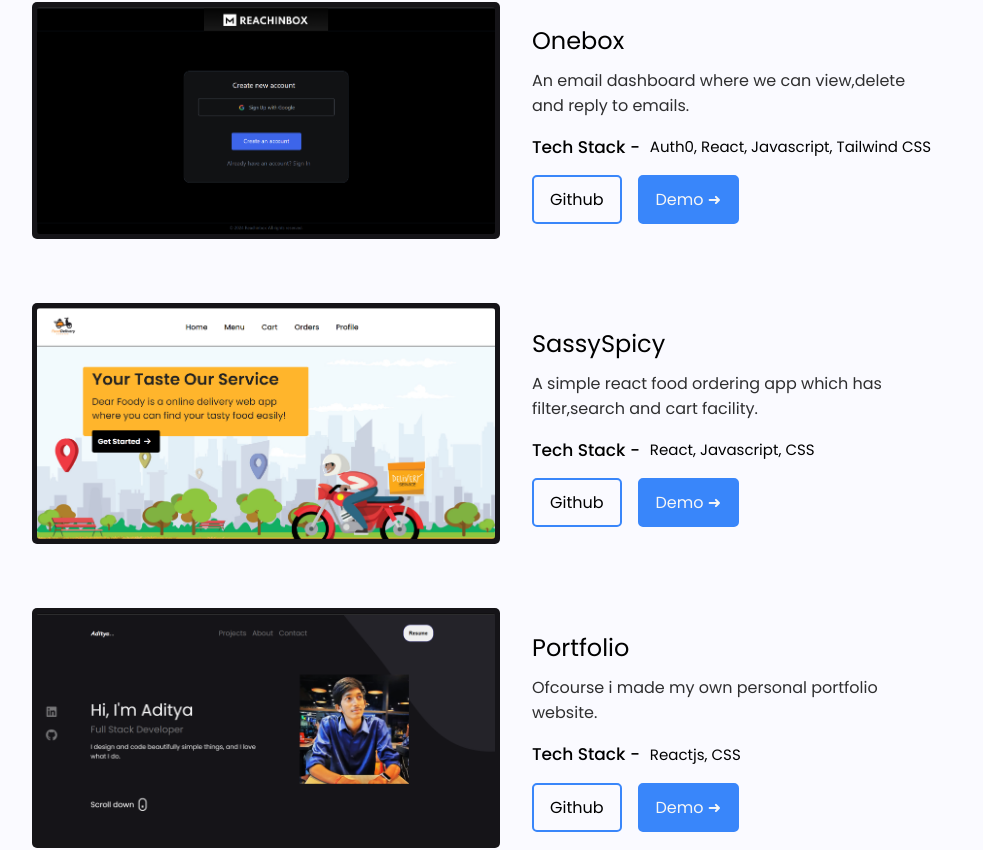
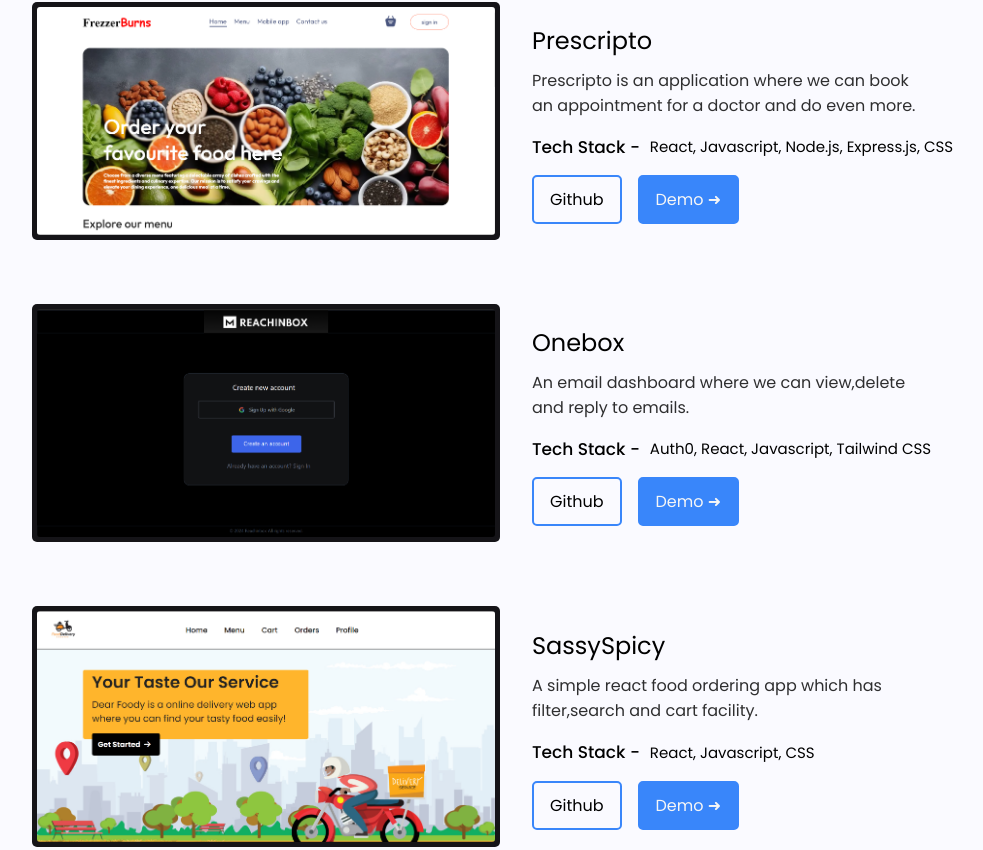
Before and after one commit to Adi70139/Portfolio, a React (Vite) app in the folder Portfolio/: page / in a window 1280 px wide. Shown: the part 1260-2110 px from the top of the page, without its empty margins (124-1107 px from the left). Built offline with nearby package versions, Linux system fonts and the light colour scheme.

Commit message:
project add

```diff
--- a/Portfolio/src/data/ProjectData.js
+++ b/Portfolio/src/data/ProjectData.js
@@ -7,6 +7,14 @@ export const ProjectList = [
     tech_stack: "React, Javascript, Node.js, Express.js, CSS",
     github_url: "https://github.com/Adi70139/Freezer.com",
     demo_url: "https://freezer-com.onrender.com",
+  },
+  {
+    img: "./assets/FreezerBurns.png",
+    title: "Prescripto",
+    description: "Prescripto is an application where we can book an appointment for a doctor and do even more.",
+    tech_stack: "React, Javascript, Node.js, Express.js, CSS",
+    github_url: "https://github.com/Adi70139/prescripto",
+    demo_url: "https://prescripto-gamma.vercel.app",
   },
   {
     img: "./assets/onebox.png",
@@ -24,14 +32,6 @@ export const ProjectList = [
     tech_stack: "React, Javascript, CSS",
     github_url: "https://github.com/Adi70139/Foody",
     demo_url: "https://foody-react.netlify.app",
-  },
-  {
-    img: "./assets/portfolio.png",
-    title: "Portfolio",
-    description: "Ofcourse i made my own personal portfolio website.",
-    tech_stack: "Reactjs, CSS",
-    github_url: "https://github.com/Adi70139/Portfolio",
-    demo_url: "https://portfolio-gyxg.onrender.com",
   },
   {
     img: "./assets/Keeper.png",
```
Also changed, not shown: Portfolio/public/assets/prescripto.png (added).
